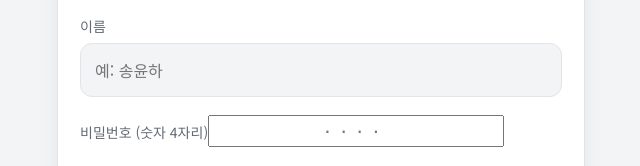
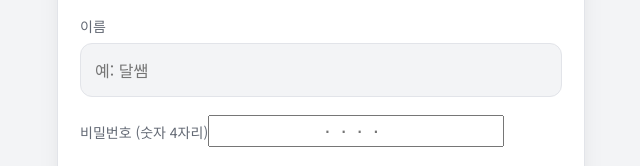
Before and after one commit to daltudy/dal_tudy, a plain HTML site: page index.html in a window 1280 px wide. Shown: the part 236-402 px from the top of the page, 319-959 px from the left. Drawn offline with Linux system fonts and the light colour scheme.

Commit message:
이름 예시를 달쌤으로 변경
Co-Authored-By: Claude Opus 5.5 <noreply@anthropic.com>
Claude-Session: https://claude.ai/code/session_01K36TWFFCZqoKTiTVKVsZVY

```diff
--- a/index.html
+++ b/index.html
@@ -225,7 +225,7 @@ function screenLogin(msg){
     <h1>Day 1부터<br>하루 30단어씩</h1>
     <p class="mute">수능 영단어 ${WORDS.length.toLocaleString()}개 · ${DAYS} Day. 기록은 서버에 자동 저장돼서 어느 폰에서든 이름과 비밀번호로 이어서 할 수 있어요.</p>
     <form id="f" style="margin-top:16px">
-    <label class="mute" for="nm">이름</label><input type="text" id="nm" maxlength="20" placeholder="예: 송윤하" autocomplete="username" style="margin:6px 0 12px">
+    <label class="mute" for="nm">이름</label><input type="text" id="nm" maxlength="20" placeholder="예: 달쌤" autocomplete="username" style="margin:6px 0 12px">
     <label class="mute" for="pw">비밀번호 (숫자 4자리)</label><input type="password" id="pw" class="pin" inputmode="numeric" pattern="[0-9]*" maxlength="4" autocomplete="current-password" placeholder="····" style="margin:6px 0 12px">
     <p class="note" id="lm" style="text-align:left;color:var(--ng);margin:0 0 10px">${msg?esc(msg):''}</p>
     <button class="btn" id="lb">시작하기</button></form>
```
